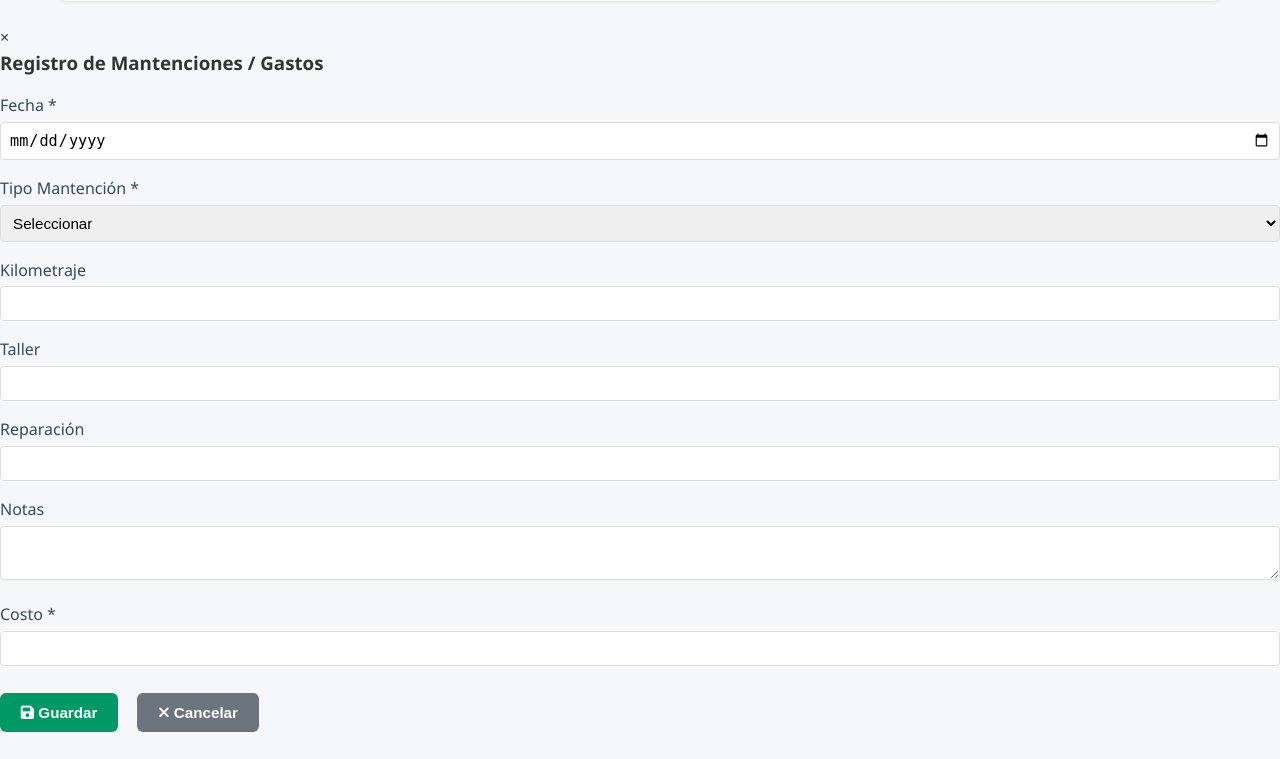
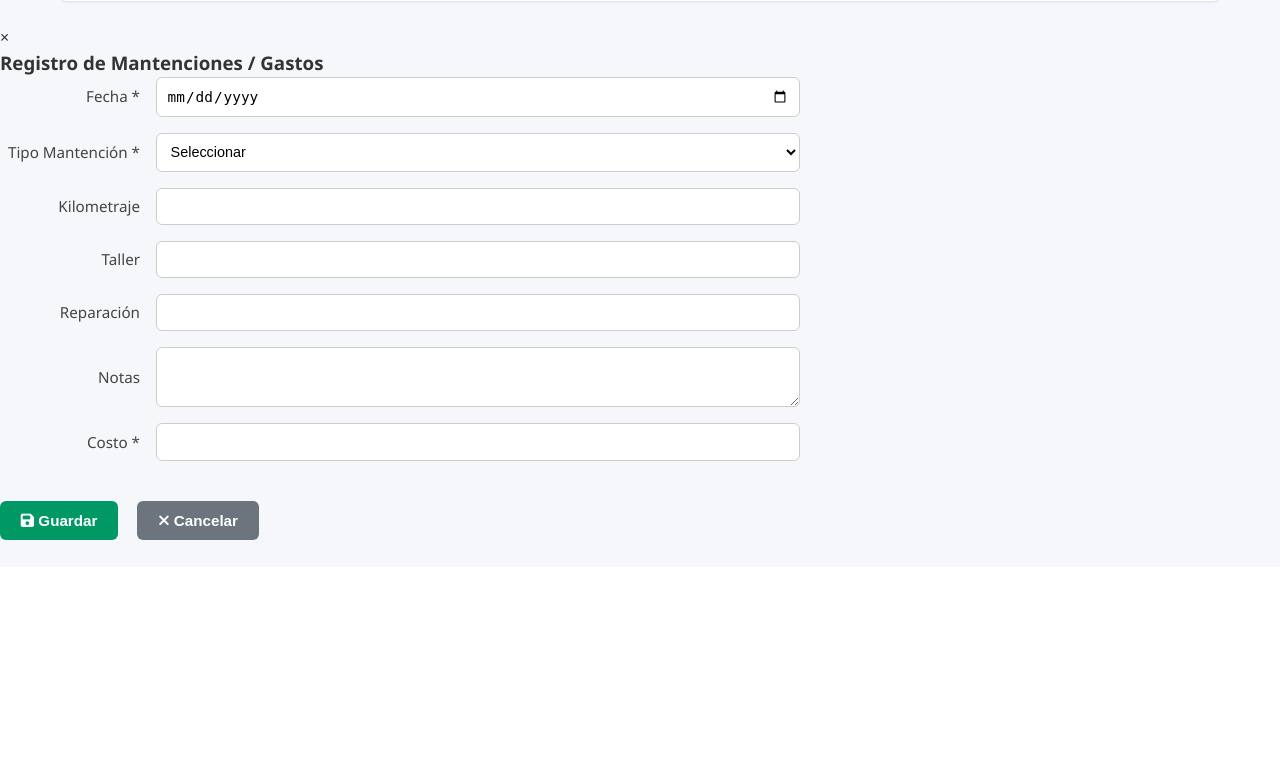
Before and after one commit to llobosg/SIGEF, a PHP site: page /pages/mantencion_view.php in a window 1280 px wide. Shown: the part 754-1513 px from the top of the page. After the commit the page ends 1294 px from the top, so only its background shows below. Run offline with PHP 8.4, Linux system fonts and the light colour scheme; the visitor is signed in with stand-in values (Sample User, id 1).

Commit message:
corrige layout submodal

```diff
--- a/pages/mantencion_view.php
+++ b/pages/mantencion_view.php
@@ -99,7 +99,7 @@ if ($_SESSION['rol'] !== 'admin') {
 
     <!-- SUBMODAL -->
     <div id="submodalMantencion" class="modal">
-        <div class="modal-content">
+        <div class="modal-content" style="max-width: 800px;">
             <span class="close" id="cerrarSubmodal">&times;</span>
             <h3 id="tituloSubmodal">Registro de Mantenciones / Gastos</h3>
 
@@ -107,12 +107,12 @@ if ($_SESSION['rol'] !== 'admin') {
                 <input type="hidden" id="id_mantencion">
                 <input type="hidden" id="id_vehiculo">
 
-                <div class="form-group">
+                <!-- Fila 1 -->
+                <div class="form-group-inline">
                     <label>Fecha *</label>
                     <input type="date" id="fecha_mant" required>
                 </div>
-
-                <div class="form-group">
+                <div class="form-group-inline">
                     <label>Tipo Mantención *</label>
                     <select id="tipo_mant" required>
                         <option value="">Seleccionar</option>
@@ -122,32 +122,37 @@ if ($_SESSION['rol'] !== 'admin') {
                     </select>
                 </div>
 
-                <div class="form-group">
+                <!-- Fila 2 -->
+                <div class="form-group-inline">
                     <label>Kilometraje</label>
                     <input type="number" id="kilometraje" min="0">
                 </div>
-
-                <div class="form-group">
+                <div class="form-group-inline">
                     <label>Taller</label>
                     <input type="text" id="taller">
                 </div>
 
-                <div class="form-group">
+                <!-- Fila 3 -->
+                <div class="form-group-inline">
                     <label>Reparación</label>
                     <input type="text" id="reparacion">
                 </div>
-
-                <div class="form-group">
+                <div class="form-group-inline">
                     <label>Notas</label>
-                    <textarea id="notas_mant" rows="2"></textarea>
+                    <textarea id="notas_mant" rows="2" style="min-height: 60px;"></textarea>
                 </div>
 
-                <div class="form-group">
+                <!-- Fila 4 -->
+                <div class="form-group-inline">
                     <label>Costo *</label>
                     <input type="number" id="costo" required min="0" step="0.01">
                 </div>
+                <div class="form-group-inline" style="visibility: hidden;">
+                    <label></label>
+                    <span></span>
+                </div>
 
-                <div class="action-buttons">
+                <div class="action-buttons" style="margin-top: 1.5rem;">
                     <button type="submit" class="btn-primary">
                         <i class="fas fa-save"></i> Guardar
                     </button>
--- a/styles.css
+++ b/styles.css
@@ -527,3 +527,47 @@ body {
         display: none;
     }
 }
+
+/* SUBMODAL DE MANTENCIÓN - Layout 2 columnas */
+#submodalMantencion .form-group-inline {
+    display: flex;
+    align-items: center;
+    gap: 1rem;
+    margin-bottom: 1rem;
+    font-size: 0.95rem;
+}
+
+#submodalMantencion .form-group-inline label {
+    flex: 0 0 140px;
+    font-weight: 500;
+    color: #444;
+    text-align: right;
+}
+
+#submodalMantencion .form-group-inline input,
+#submodalMantencion .form-group-inline select,
+#submodalMantencion .form-group-inline textarea {
+    flex: 1;
+    padding: 0.6rem;
+    border: 1px solid #ccc;
+    border-radius: 6px;
+    font-size: 0.9rem;
+    background: white;
+}
+
+#submodalMantencion .form-group-inline textarea {
+    resize: vertical;
+    min-height: 80px;
+}
+
+/* Responsive para submodal */
+@media (max-width: 768px) {
+    #submodalMantencion .form-group-inline {
+        flex-direction: column;
+        align-items: stretch;
+        gap: 0.4rem;
+    }
+    #submodalMantencion .form-group-inline label {
+        text-align: left;
+    }
+}
```
